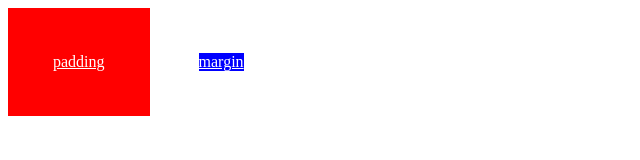
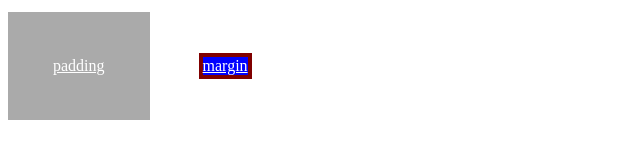
Before and after one commit to marcobrunodev/curso-frontend-com-boas-praticas, a plain HTML site: page explicacoes/padding-margin/padding-margin.html in a window 1280 px wide. Shown: the whole page, without its empty margins (0-640 px from the left). Drawn offline with Linux system fonts and the light colour scheme.

Commit message:
Adicionamos as cores do developer para margin e padding

```diff
--- a/explicacoes/padding-margin/padding-margin.css
+++ b/explicacoes/padding-margin/padding-margin.css
@@ -2,9 +2,10 @@ a {
     color: #ffffff;
 }
 
+/* no developer o que aparece na cor roxa é padding */
 #padding {
     display: inline-block;
-    background-color: red;
+    background-color: #AAA;
     /* padding-left: 45px;
     padding-right: 45px;
     padding-top: 14px;
@@ -23,9 +24,11 @@ a {
     padding: 45px;
 }
 
+/* no developer o que aparece na cor amarela e margin */
 #margin {
     display: inline-block;
     background-color: blue;
+    border: 4px solid maroon;
     /* margin-left: 45px;
     margin-right: 45px;
     margin-top: 14px;
```
